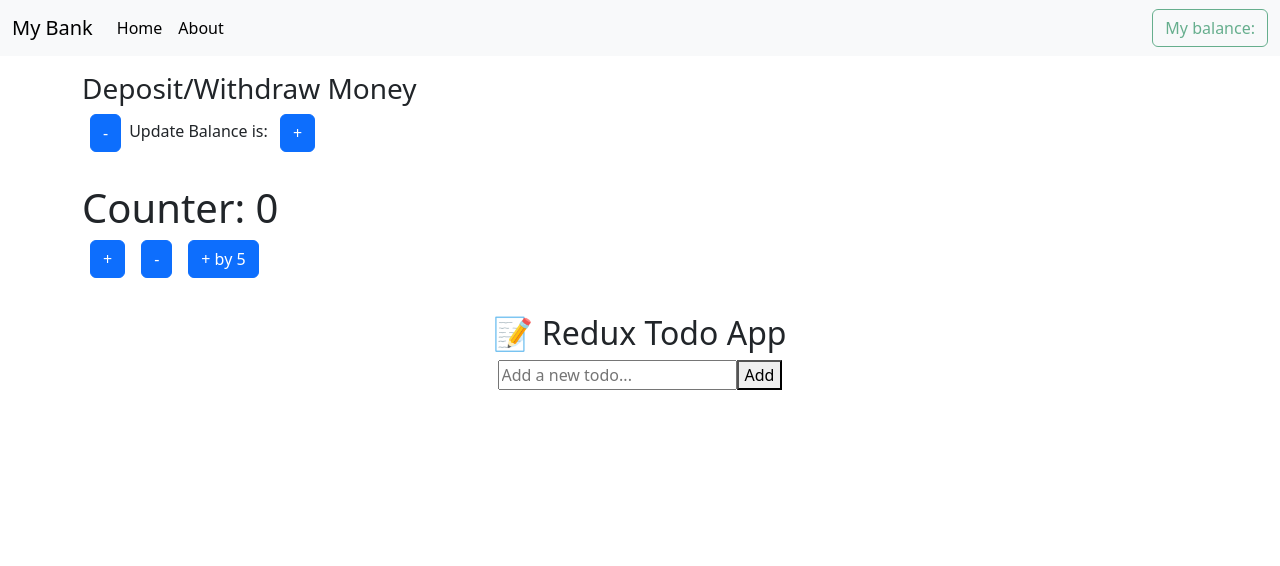
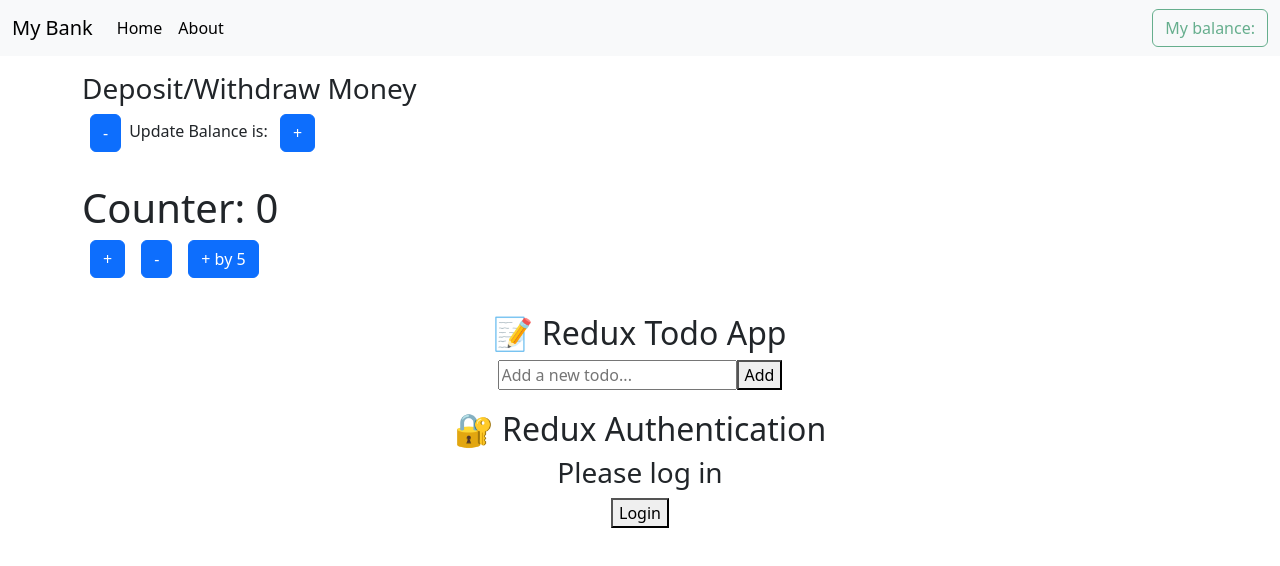
Before and after one commit to BoradDenish/reduxApp, a React (Vite) app: page / in a window 1280 px wide. Shown: the top 566 px of the page. Built offline with nearby package versions, Linux system fonts and the light colour scheme.

Commit message:
add new redux

```diff
--- a/src/components/Shop.jsx
+++ b/src/components/Shop.jsx
@@ -6,8 +6,12 @@ import { useSelector } from 'react-redux'
 
 import { increment, decrement, incrementByAmount } from '../state/counterSlice';
 import { addTodo, toggleTodo, deleteTodo } from '../state/todoSlice';
+import { login, logout } from "../state/authSlice";
 
 export default function Shop() {
+  const isAuthenticated = useSelector((state) => state.auth.isAuthenticated);
+  const user = useSelector((state) => state.auth.user);
+
   const [text, setText] = useState('');
   const todos = useSelector((state) => state.todos);
 
@@ -23,6 +27,16 @@ export default function Shop() {
       setText('');
     }
   };
+
+  const handleLogin = () => {
+    const userInfo = { name: "John Doe", email: "john@example.com" };
+    dispatch(login(userInfo));
+  };
+
+  const handleLogout = () => {
+    dispatch(logout());
+  };
+
 
   return (
     <>
@@ -64,6 +78,23 @@ export default function Shop() {
         ))}
       </ul>
     </div>
+
+    <div style={{ textAlign: "center", marginTop: "20px" }}>
+      <h2>🔐 Redux Authentication</h2>
+
+      {isAuthenticated ? (
+        <div>
+          <h3>Welcome, {user.name}!</h3>
+          <p>Email: {user.email}</p>
+          <button onClick={handleLogout}>Logout</button>
+        </div>
+      ) : (
+        <div>
+          <h3>Please log in</h3>
+          <button onClick={handleLogin}>Login</button>
+        </div>
+      )}
+    </div>
     </>
   )
 }
--- /dev/null
+++ b/src/state/authSlice.jsx
@@ -0,0 +1,22 @@
+import { createSlice } from "@reduxjs/toolkit";
+
+const authSlice = createSlice({
+  name: "auth",
+  initialState: {
+    isAuthenticated: false,
+    user: null
+  },
+  reducers: {
+    login: (state, action) => {
+      state.isAuthenticated = true;
+      state.user = action.payload; // Storing user info
+    },
+    logout: (state) => {
+      state.isAuthenticated = false;
+      state.user = null;
+    }
+  }
+});
+
+export const { login, logout } = authSlice.actions;
+export default authSlice.reducer;
--- a/src/state/store.jsx
+++ b/src/state/store.jsx
@@ -9,11 +9,13 @@
 import { configureStore } from "@reduxjs/toolkit";
 import counterReducer from './counterSlice';
 import todoReducer from './todoSlice';
+import authReducer from "./authSlice";
 
 export const store = configureStore({
     reducer: {
       counter: counterReducer,
-      todos: todoReducer
+      todos: todoReducer,
+      auth: authReducer
 
     }
   });
```
